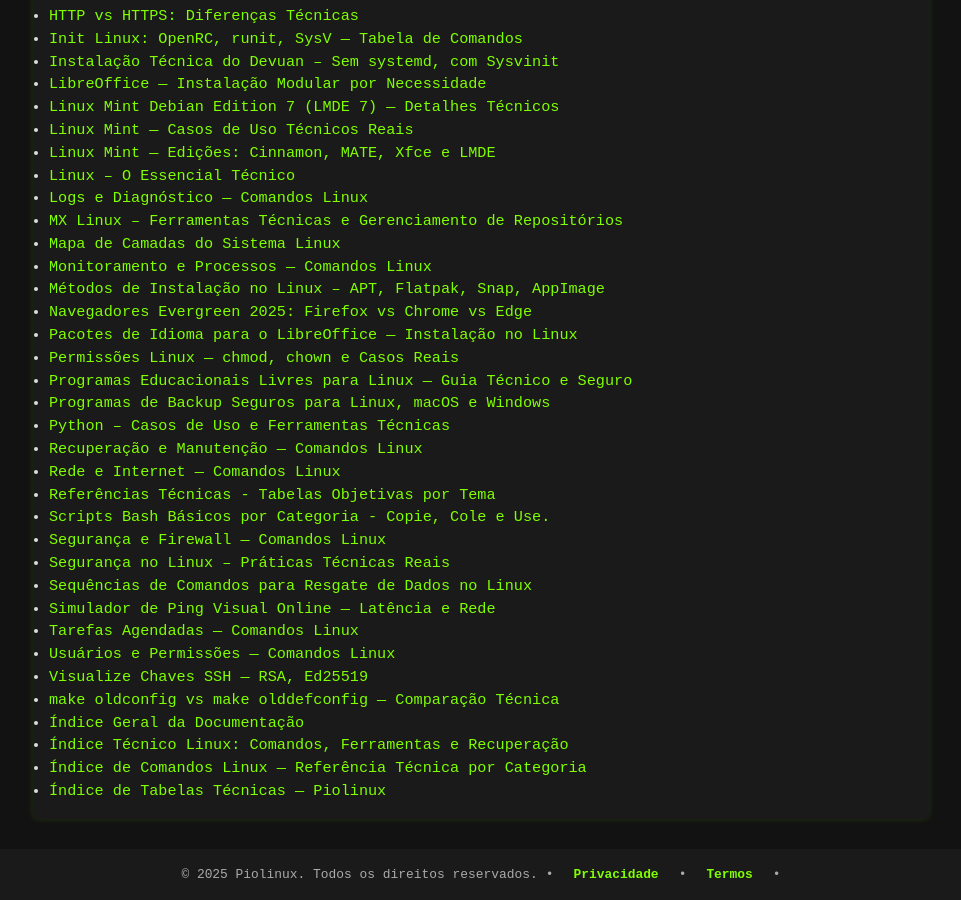
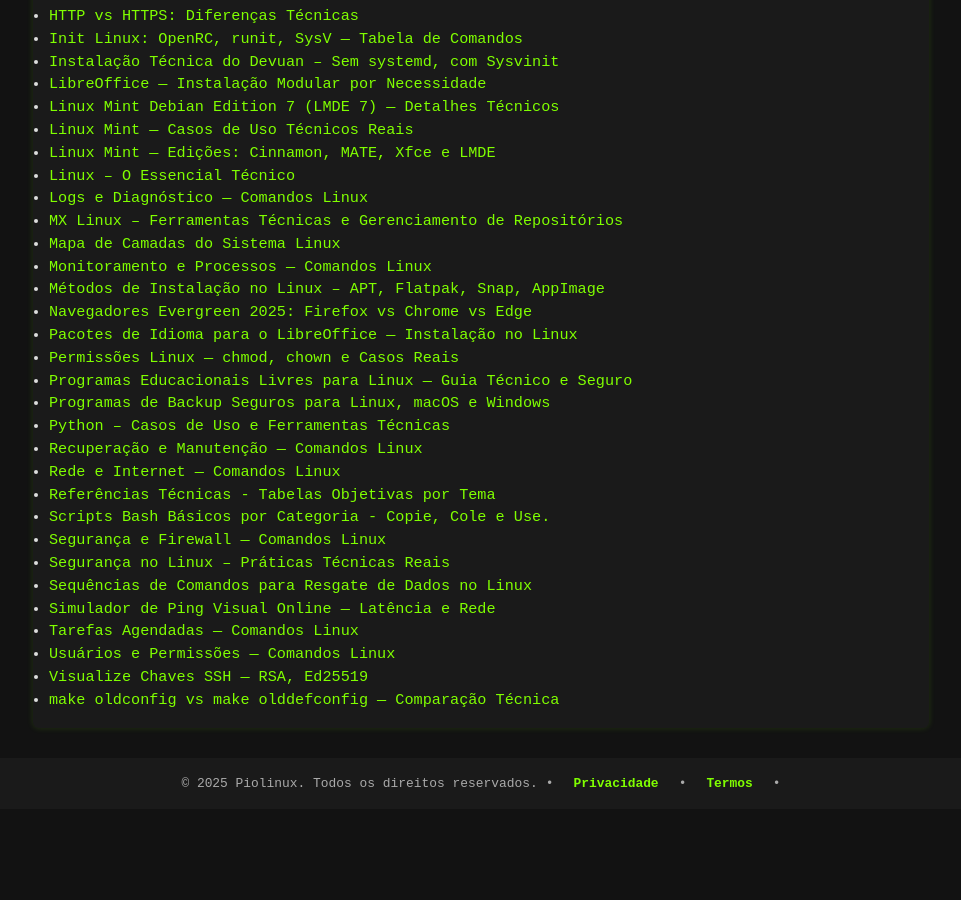
Before and after one commit to Piolinux/piolinux-site, a Jekyll site: the page built from _pages/_documentacao/documentacao.md, in a window 1280 px wide and 900 px high, scrolled down 1552 px. Shown: the whole window, without its empty margins (159-1120 px from the left). Built offline with Jekyll 4.4.1, drawn with Linux system fonts in a browser that asks for light colours; after the commit the page ends 2361 px from its top, so only the background shows below that.

Commit message:
Update documentacao.md

```diff
--- a/_pages/_documentacao/documentacao.md
+++ b/_pages/_documentacao/documentacao.md
@@ -4,13 +4,12 @@ layout: manual-seo
 permalink: /documentacao/
 ---
 
-
 <section>
 
 
 <p>Todas as páginas técnicas disponíveis, organizadas por tema.</p>
 
-{% assign excluded_paths = "/404.html /politica-de-privacidade/ /termos-de-uso/ /sobre/" | split: " " %}
+{% assign excluded_paths = "/404.html /politica-de-privacidade/ /termos-de-uso/ /sobre/ /tabela/ /indice-linux/ /documentacao/ /comandos/ /tabelas/ " | split: " " %}
 {% assign all_pages = site.pages | sort: "title" %}
 {% assign filtered_pages = "" | split: "" %}
 
```
